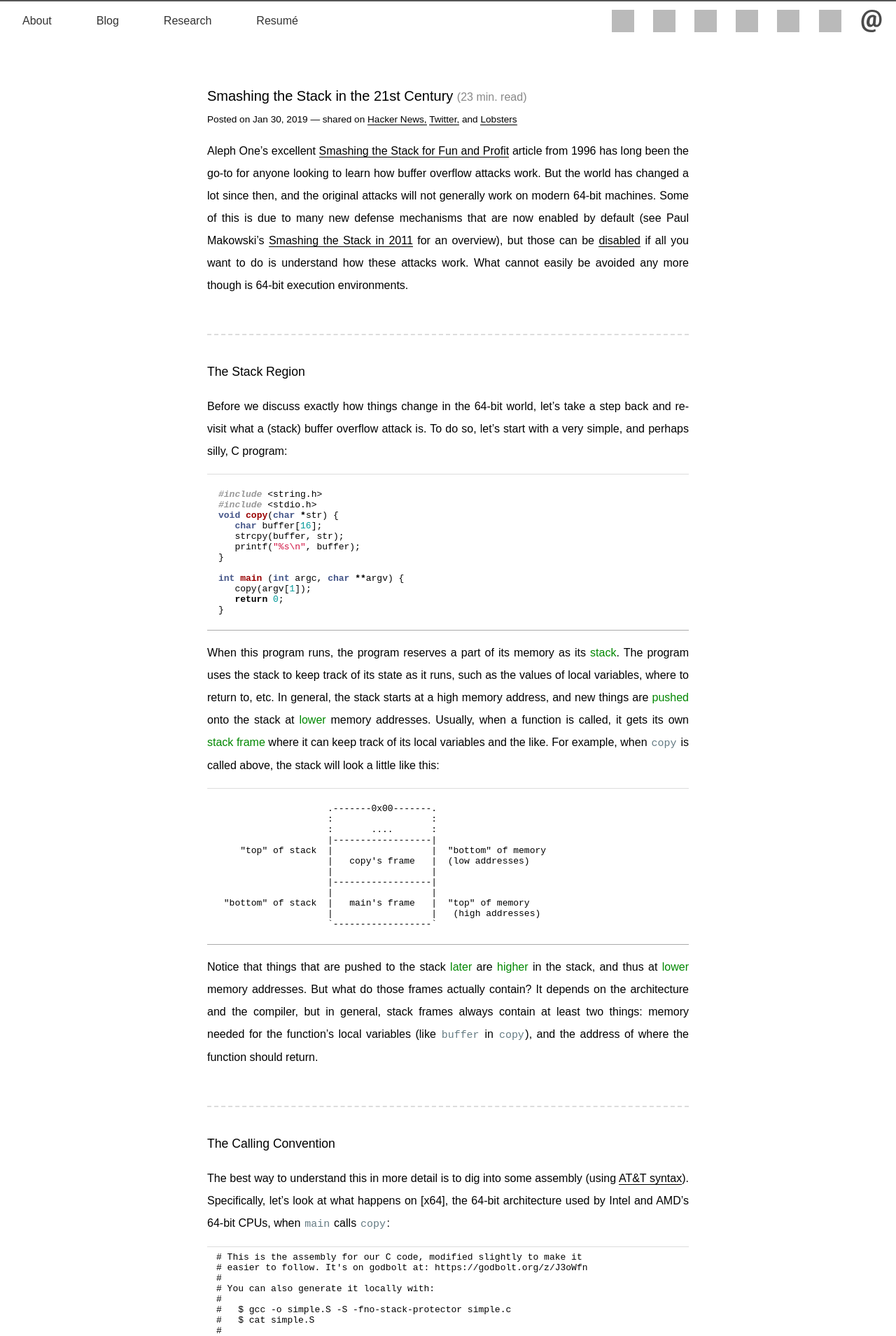
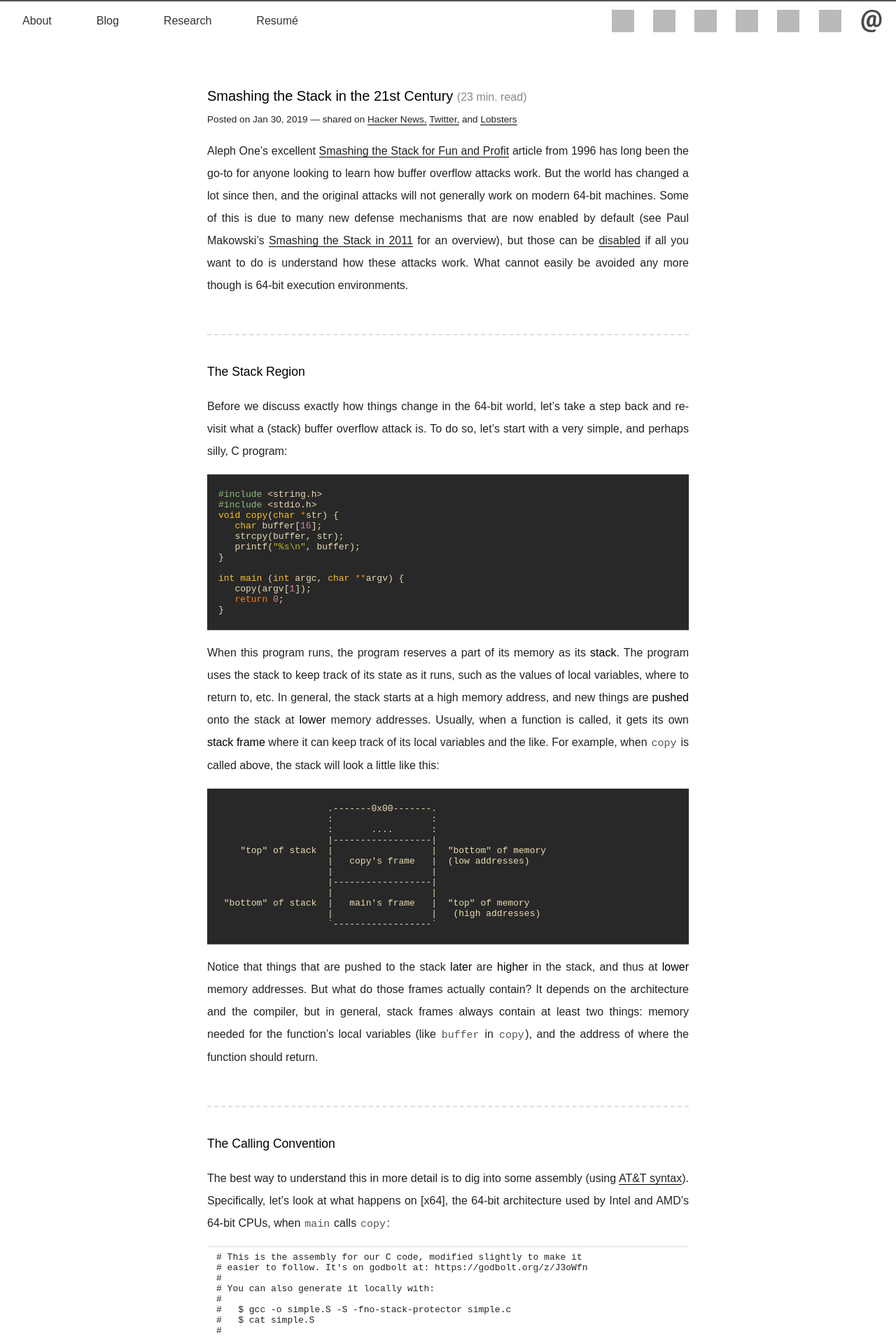
Before and after one commit to jonhoo/thesquareplanet.com, a Jekyll site: the page built from _posts/2019-01-31-smashing-the-stack-21st-century.markdown, in a window 1280 px wide. Shown: the top 1909 px of the page at 70% size. Built offline with Jekyll 4.4.1, drawn with Linux system fonts in a browser that asks for light colours; grey boxes are pictures that could not be loaded.

Commit message:
Tidy up styling a little

```diff
--- a/css/style.css
+++ b/css/style.css
@@ -3,6 +3,7 @@ html, body { margin: 0; padding: 0; }
 html {
 	font-size: 1em;
 	line-height: 1.4;
+	color: #222;
 }
 body {
 	font-family: sans-serif;
@@ -122,9 +123,9 @@ a abbr { border-bottom: none; }
 		}
 }
 		.blog-post em {
-			color: #080;
+			color: black;
 			font-style: normal;
-			font-weight: normal;
+			font-weight: 500;
 		}
 		.blog-post strong {
 			font-style: normal;
@@ -134,7 +135,7 @@ a abbr { border-bottom: none; }
 			font-family: monospace;
 			border-radius: 3px;
 			font-size: 115%;
-			color: #657b83;
+			color: #555;
 			padding: .1em;
 			word-wrap: break-word;
 			position: relative;
@@ -145,27 +146,13 @@ a abbr { border-bottom: none; }
 		padding: 0;
 		color: #666;
 	}
-	/* https://css-tricks.com/snippets/css/simple-and-nice-blockquote-styling/ */
 	.blog-post blockquote {
-		background: #f9f9f9;
-		border: 3px solid #f4f4f4;
-		border-left: 10px solid #c76c0c;
-		margin: 1.5em 1em;
-		padding: 0.7em;
-	}
-	.blog-post blockquote:before {
-		font-family: serif;
-		color: #ccc;
-		content: open-quote;
-		font-size: 6em;
-		line-height: 1rem;
-		float: right;
-		margin-left: 1rem;
-		margin-top: 2rem;
-		content: "\201D";
+		border-bottom: 2px solid #eee;
+		border-left: .3em solid #c76c0c;
+		margin: 1.5em .3em;
+		padding: 0.1em 1em;
 	}
 	.blog-post blockquote p {
-		display: inline;
 		font-size: 90%;
 	}
 	.blog-post blockquote ul,
@@ -509,66 +496,78 @@ pre { line-height: normal; }
   border-bottom: 1px solid #aaa;
   border-top: 1px solid #ddd;
 }
-/* https://jwarby.github.io/jekyll-pygments-themes/languages/javascript.html */
-/* GitHub theme */
+/* https://github.com/daveyarwood/gruvbox-pygments/blob/master/gruvbox.css */
+/* Gruvbox theme */
 .highlight .hll { background-color: #ffffcc }
-.highlight .c { color: #999988; font-style: italic } /* Comment */
-.highlight .err { color: #a61717; background-color: #e3d2d2 } /* Error */
-.highlight .k { color: #000000; font-weight: bold } /* Keyword */
-.highlight .o { color: #000000; font-weight: bold } /* Operator */
-.highlight .cm { color: #999988; font-style: italic } /* Comment.Multiline */
-.highlight .cp { color: #999999; font-weight: bold; font-style: italic } /* Comment.Preproc */
-.highlight .c1 { color: #999988; font-style: italic } /* Comment.Single */
-.highlight .cs { color: #999999; font-weight: bold; font-style: italic } /* Comment.Special */
-.highlight .gd { color: #000000; background-color: #ffdddd } /* Generic.Deleted */
-.highlight .ge { color: #000000; font-style: italic } /* Generic.Emph */
-.highlight .gr { color: #aa0000 } /* Generic.Error */
-.highlight .gh { color: #999999 } /* Generic.Heading */
-.highlight .gi { color: #000000; background-color: #ddffdd } /* Generic.Inserted */
-.highlight .go { color: #888888 } /* Generic.Output */
-.highlight .gp { color: #555555 } /* Generic.Prompt */
-.highlight .gs { font-weight: bold } /* Generic.Strong */
-.highlight .gu { color: #aaaaaa } /* Generic.Subheading */
-.highlight .gt { color: #aa0000 } /* Generic.Traceback */
-.highlight .kc { color: #000000; font-weight: bold } /* Keyword.Constant */
-.highlight .kd { color: #000000; font-weight: bold } /* Keyword.Declaration */
-.highlight .kn { color: #000000; font-weight: bold } /* Keyword.Namespace */
-.highlight .kp { color: #000000; font-weight: bold } /* Keyword.Pseudo */
-.highlight .kr { color: #000000; font-weight: bold } /* Keyword.Reserved */
-.highlight .kt { color: #445588; font-weight: bold } /* Keyword.Type */
-.highlight .m { color: #009999 } /* Literal.Number */
-.highlight .s { color: #d01040 } /* Literal.String */
-.highlight .na { color: #008080 } /* Name.Attribute */
-.highlight .nb { color: #0086B3 } /* Name.Builtin */
-.highlight .nc { color: #445588; font-weight: bold } /* Name.Class */
-.highlight .no { color: #008080 } /* Name.Constant */
-.highlight .nd { color: #3c5d5d; font-weight: bold } /* Name.Decorator */
-.highlight .ni { color: #800080 } /* Name.Entity */
-.highlight .ne { color: #990000; font-weight: bold } /* Name.Exception */
-.highlight .nf { color: #990000; font-weight: bold } /* Name.Function */
-.highlight .nl { color: #990000; font-weight: bold } /* Name.Label */
-.highlight .nn { color: #555555 } /* Name.Namespace */
-.highlight .nt { color: #000080 } /* Name.Tag */
-.highlight .nv { color: #008080 } /* Name.Variable */
-.highlight .ow { color: #000000; font-weight: bold } /* Operator.Word */
-.highlight .w { color: #bbbbbb } /* Text.Whitespace */
-.highlight .mf { color: #009999 } /* Literal.Number.Float */
-.highlight .mh { color: #009999 } /* Literal.Number.Hex */
-.highlight .mi { color: #009999 } /* Literal.Number.Integer */
-.highlight .mo { color: #009999 } /* Literal.Number.Oct */
-.highlight .sb { color: #d01040 } /* Literal.String.Backtick */
-.highlight .sc { color: #d01040 } /* Literal.String.Char */
-.highlight .sd { color: #d01040 } /* Literal.String.Doc */
-.highlight .s2 { color: #d01040 } /* Literal.String.Double */
-.highlight .se { color: #d01040 } /* Literal.String.Escape */
-.highlight .sh { color: #d01040 } /* Literal.String.Heredoc */
-.highlight .si { color: #d01040 } /* Literal.String.Interpol */
-.highlight .sx { color: #d01040 } /* Literal.String.Other */
-.highlight .sr { color: #009926 } /* Literal.String.Regex */
-.highlight .s1 { color: #d01040 } /* Literal.String.Single */
-.highlight .ss { color: #990073 } /* Literal.String.Symbol */
-.highlight .bp { color: #999999 } /* Name.Builtin.Pseudo */
-.highlight .vc { color: #008080 } /* Name.Variable.Class */
-.highlight .vg { color: #008080 } /* Name.Variable.Global */
-.highlight .vi { color: #008080 } /* Name.Variable.Instance */
-.highlight .il { color: #009999 } /* Literal.Number.Integer.Long */
+.highlight  { background: #282828; color: #ebdbb2; background-color: #282828 }
+.highlight .c { color: #928374; font-style: italic; background-color: #282828 } /* Comment */
+.highlight .err { color: #ebdbb2; background-color: #282828 } /* Error */
+.highlight .esc { color: #ebdbb2; background-color: #282828 } /* Escape */
+.highlight .g { color: #ebdbb2; background-color: #282828 } /* Generic */
+.highlight .k { color: #fe8019; background-color: #282828 } /* Keyword */
+.highlight .l { color: #ebdbb2; background-color: #282828 } /* Literal */
+.highlight .n { color: #ebdbb2; background-color: #282828 } /* Name */
+.highlight .o { color: #fe8019; background-color: #282828 } /* Operator */
+.highlight .x { color: #ebdbb2; background-color: #282828 } /* Other */
+.highlight .p { color: #ebdbb2; background-color: #282828 } /* Punctuation */
+.highlight .ch { color: #928374; font-style: italic; background-color: #282828 } /* Comment.Hashbang */
+.highlight .cm { color: #928374; font-style: italic; background-color: #282828 } /* Comment.Multiline */
+.highlight .cp { color: #8ec07c; background-color: #282828 } /* Comment.Preproc */
+.highlight .c1 { color: #928374; font-style: italic; background-color: #282828 } /* Comment.Single */
+.highlight .cs { color: #928374; font-style: italic; background-color: #282828 } /* Comment.Special */
+.highlight .gd { color: #282828; background-color: #fb4934 } /* Generic.Deleted */
+.highlight .ge { color: #83a598; text-decoration: underline; background-color: #282828 } /* Generic.Emph */
+.highlight .gr { color: #ebdbb2; font-weight: bold; background-color: #fb4934 } /* Generic.Error */
+.highlight .gh { color: #b8bb26; font-weight: bold; background-color: #282828 } /* Generic.Heading */
+.highlight .gi { color: #282828; background-color: #b8bb26 } /* Generic.Inserted */
+.highlight .go { color: #504945; background-color: #282828 } /* Generic.Output */
+.highlight .gp { color: #ebdbb2; background-color: #282828 } /* Generic.Prompt */
+.highlight .gs { color: #ebdbb2; background-color: #282828 } /* Generic.Strong */
+.highlight .gu { color: #b8bb26; font-weight: bold; background-color: #282828 } /* Generic.Subheading */
+.highlight .gt { color: #ebdbb2; font-weight: bold; background-color: #fb4934 } /* Generic.Traceback */
+.highlight .kc { color: #fe8019; background-color: #282828 } /* Keyword.Constant */
+.highlight .kd { color: #fe8019; background-color: #282828 } /* Keyword.Declaration */
+.highlight .kn { color: #fe8019; background-color: #282828 } /* Keyword.Namespace */
+.highlight .kp { color: #fe8019; background-color: #282828 } /* Keyword.Pseudo */
+.highlight .kr { color: #fe8019; background-color: #282828 } /* Keyword.Reserved */
+.highlight .kt { color: #fabd2f; background-color: #282828 } /* Keyword.Type */
+.highlight .ld { color: #ebdbb2; background-color: #282828 } /* Literal.Date */
+.highlight .m { color: #d3869b; background-color: #282828 } /* Literal.Number */
+.highlight .s { color: #b8bb26; background-color: #282828 } /* Literal.String */
+.highlight .na { color: #b8bb26; font-weight: bold; background-color: #282828 } /* Name.Attribute */
+.highlight .nb { color: #fabd2f; background-color: #282828 } /* Name.Builtin */
+.highlight .nc { color: #ebdbb2; background-color: #282828 } /* Name.Class */
+.highlight .no { color: #d3869b; background-color: #282828 } /* Name.Constant */
+.highlight .nd { color: #ebdbb2; background-color: #282828 } /* Name.Decorator */
+.highlight .ni { color: #fabd2f; background-color: #282828 } /* Name.Entity */
+.highlight .ne { color: #fb4934; background-color: #282828 } /* Name.Exception */
+.highlight .nf { color: #fabd2f; background-color: #282828 } /* Name.Function */
+.highlight .nl { color: #fb4934; background-color: #282828 } /* Name.Label */
+.highlight .nn { color: #ebdbb2; background-color: #282828 } /* Name.Namespace */
+.highlight .nx { color: #ebdbb2; background-color: #282828 } /* Name.Other */
+.highlight .py { color: #ebdbb2; background-color: #282828 } /* Name.Property */
+.highlight .nt { color: #fb4934; background-color: #282828 } /* Name.Tag */
+.highlight .nv { color: #ebdbb2; background-color: #282828 } /* Name.Variable */
+.highlight .ow { color: #fe8019; background-color: #282828 } /* Operator.Word */
+.highlight .w { color: #ebdbb2; background-color: #282828 } /* Text.Whitespace */
+.highlight .mb { color: #d3869b; background-color: #282828 } /* Literal.Number.Bin */
+.highlight .mf { color: #d3869b; background-color: #282828 } /* Literal.Number.Float */
+.highlight .mh { color: #d3869b; background-color: #282828 } /* Literal.Number.Hex */
+.highlight .mi { color: #d3869b; background-color: #282828 } /* Literal.Number.Integer */
+.highlight .mo { color: #d3869b; background-color: #282828 } /* Literal.Number.Oct */
+.highlight .sb { color: #b8bb26; background-color: #282828 } /* Literal.String.Backtick */
+.highlight .sc { color: #b8bb26; background-color: #282828 } /* Literal.String.Char */
+.highlight .sd { color: #b8bb26; background-color: #282828 } /* Literal.String.Doc */
+.highlight .s2 { color: #b8bb26; background-color: #282828 } /* Literal.String.Double */
+.highlight .se { color: #b8bb26; background-color: #282828 } /* Literal.String.Escape */
+.highlight .sh { color: #b8bb26; background-color: #282828 } /* Literal.String.Heredoc */
+.highlight .si { color: #b8bb26; background-color: #282828 } /* Literal.String.Interpol */
+.highlight .sx { color: #b8bb26; background-color: #282828 } /* Literal.String.Other */
+.highlight .sr { color: #b8bb26; background-color: #282828 } /* Literal.String.Regex */
+.highlight .s1 { color: #b8bb26; background-color: #282828 } /* Literal.String.Single */
+.highlight .ss { color: #83a598; background-color: #282828 } /* Literal.String.Symbol */
+.highlight .bp { color: #fabd2f; background-color: #282828 } /* Name.Builtin.Pseudo */
+.highlight .vc { color: #ebdbb2; background-color: #282828 } /* Name.Variable.Class */
+.highlight .vg { color: #ebdbb2; background-color: #282828 } /* Name.Variable.Global */
+.highlight .vi { color: #ebdbb2; background-color: #282828 } /* Name.Variable.Instance */
+.highlight .il { color: #d3869b; background-color: #282828 } /* Literal.Number.Integer.Long */
```
